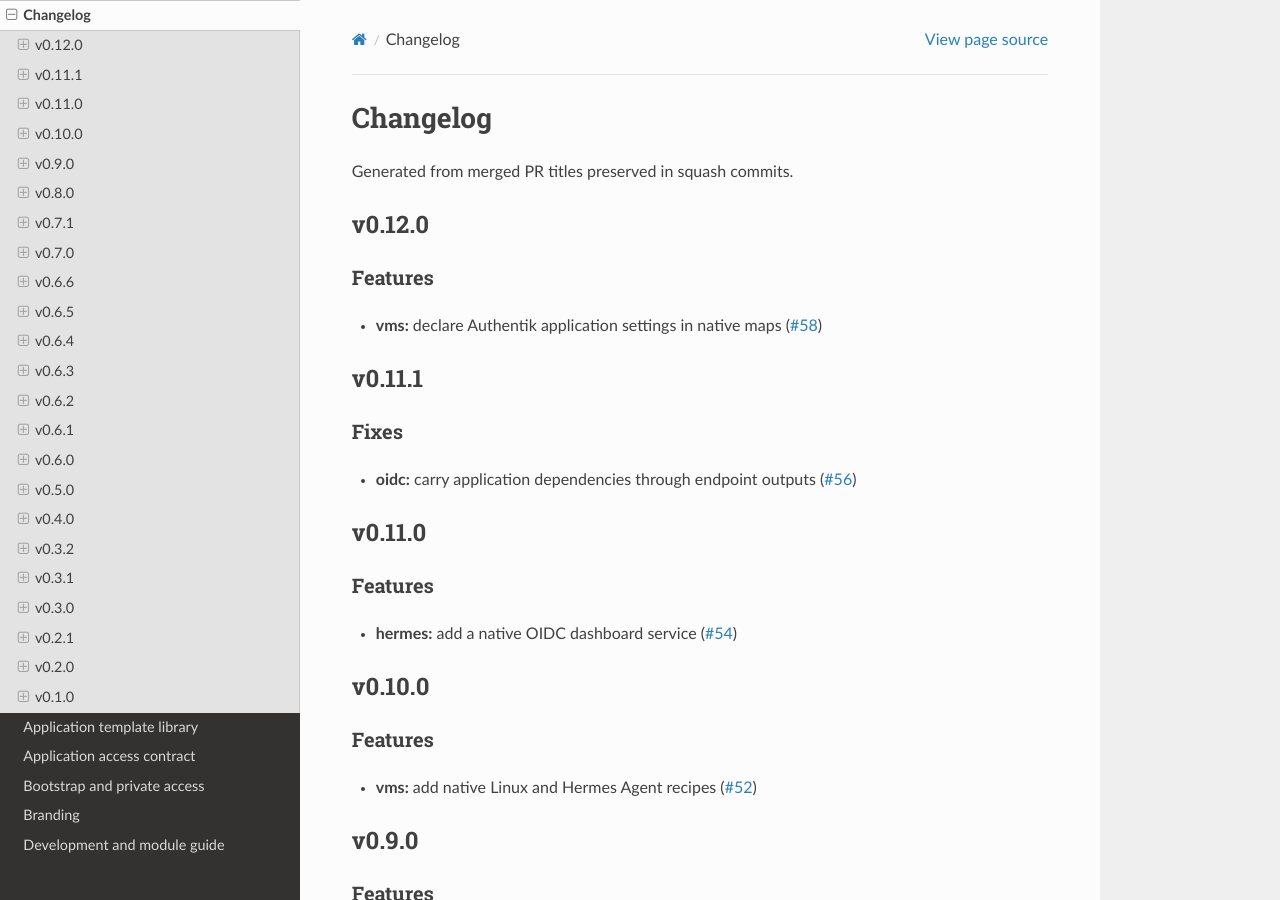
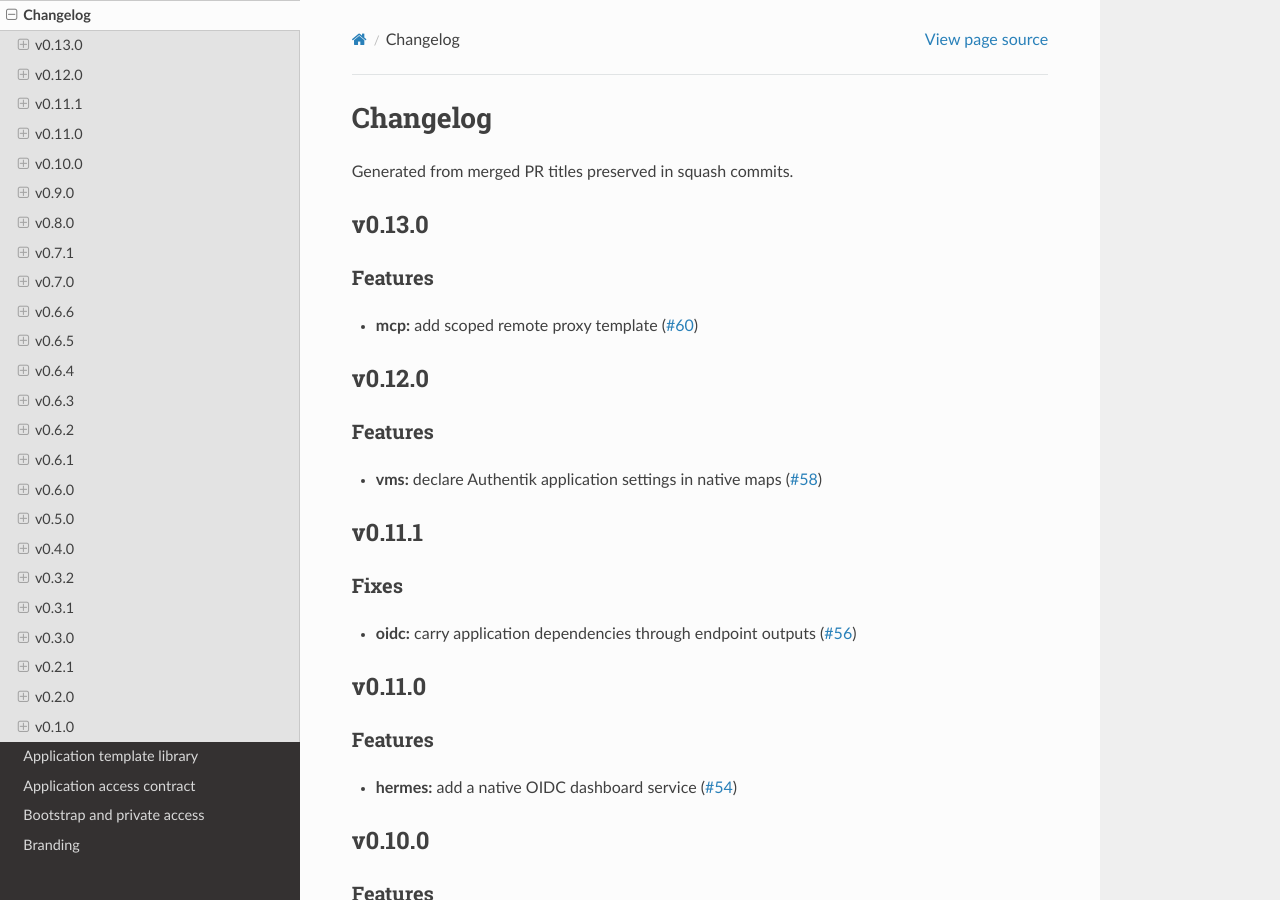
Before and after one commit to CafofoLabs/milkyway, a Sphinx documentation site: the page built from docs/CHANGELOG.md, in a window 1280 px wide and 900 px high. Built offline with Sphinx 7.4.7 and the Read the Docs theme 3.1.0, drawn with Linux system fonts in a browser that asks for light colours; the version number could not be read and is left out.

Commit message:
chore(release): v0.13.0 (#61)
Publish the accepted FastMCP proxy template and mapped runtime identity contract.

```diff
--- a/docs/CHANGELOG.md
+++ b/docs/CHANGELOG.md
@@ -2,6 +2,10 @@
 
 Generated from merged PR titles preserved in squash commits.
 
+## v0.13.0
+
+### Features
+- **mcp:** add scoped remote proxy template ([#60](https://github.com/CafofoLabs/milkyway/pull/60))
 ## v0.12.0
 
 ### Features
```
Also changed, not shown: 1 other file.
